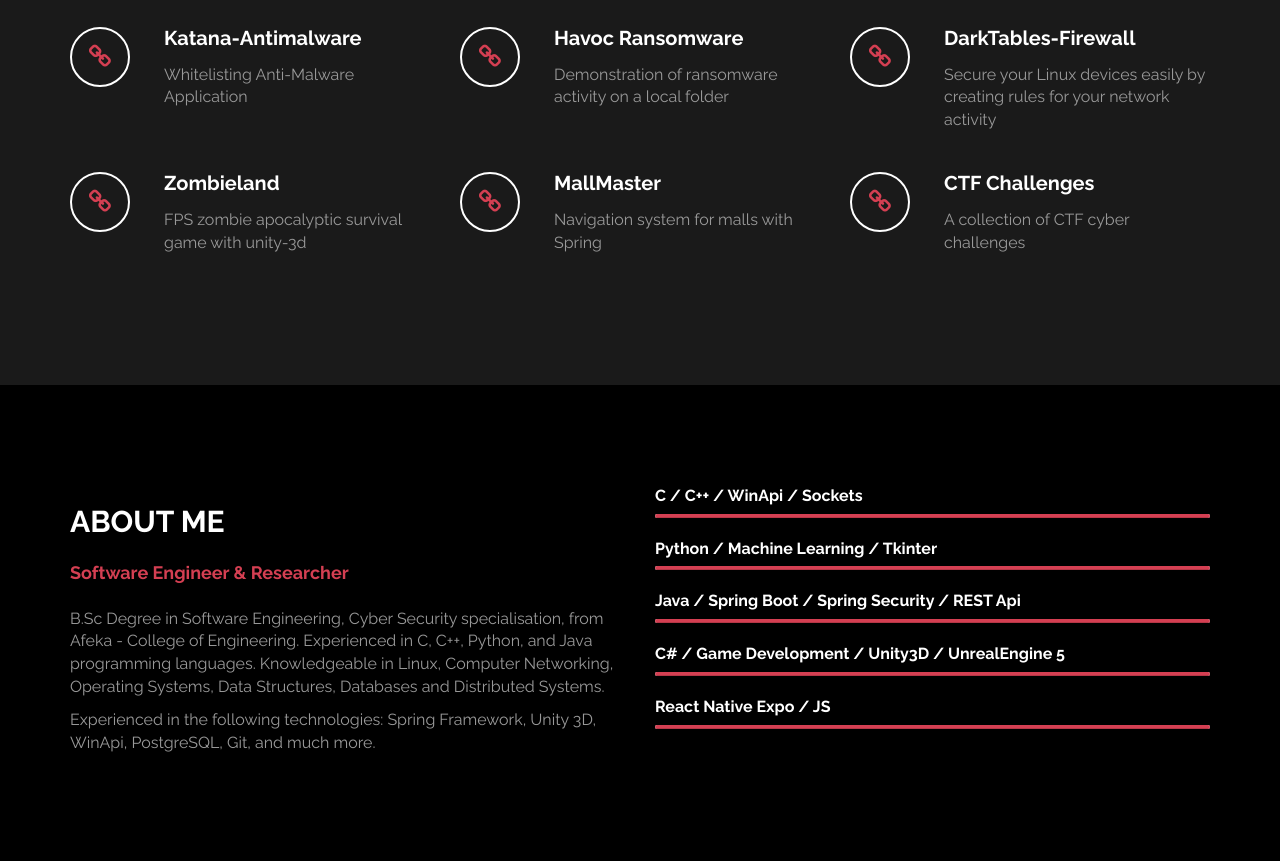
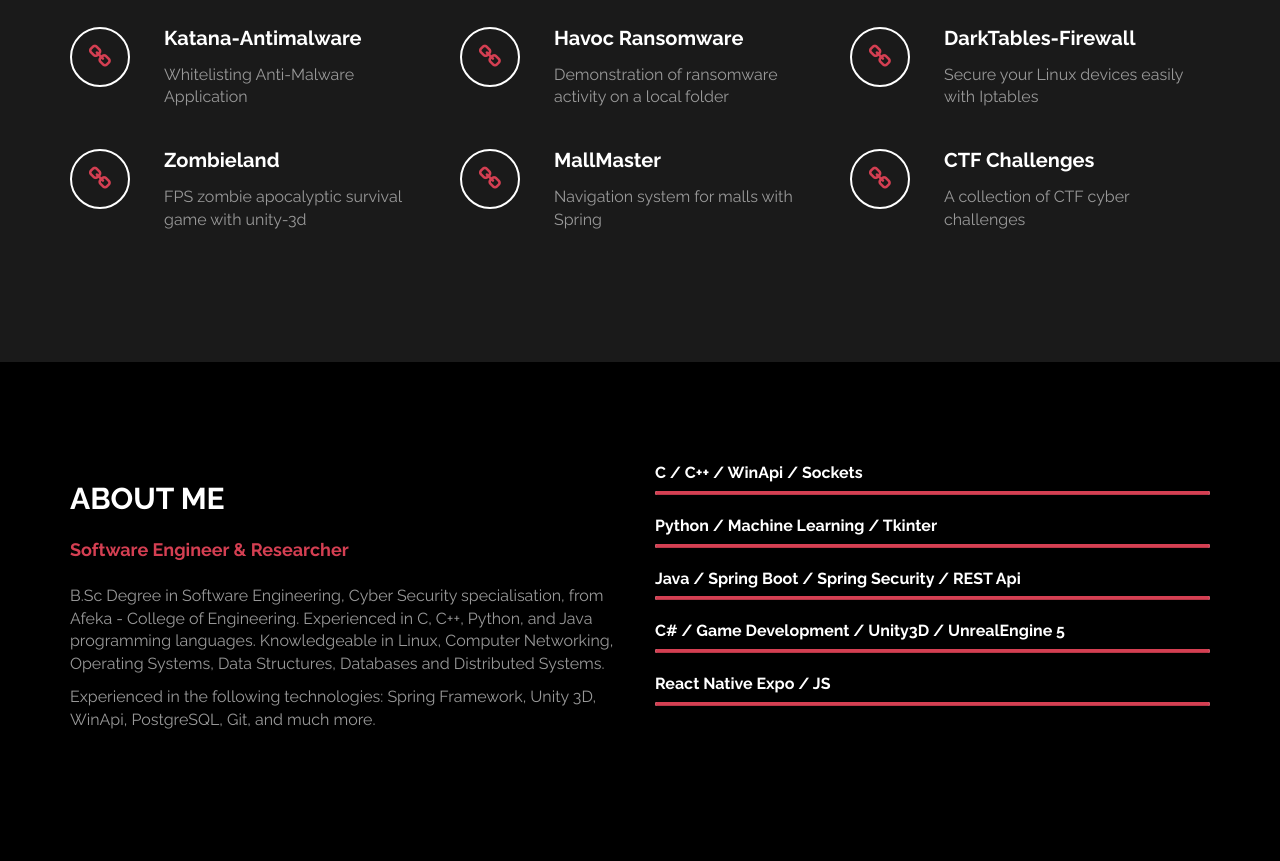
Before and after one commit to ramirak/infinisec.github.io, a plain HTML site: page index.html in a window 1280 px wide. Shown: the part 1077-1938 px from the top of the page. Drawn offline with Linux system fonts and the light colour scheme.

```diff
--- a/index.html
+++ b/index.html
@@ -157,7 +157,7 @@
 							</div>
 							<div class="media-body">
 								<h3 class="media-heading">DarkTables-Firewall</h3>
-								<p>Secure your Linux devices easily by creating rules for your network activity</p>
+								<p>Secure your Linux devices easily with Iptables</p>
 							</div>
 						</div>
 					</div>
```
